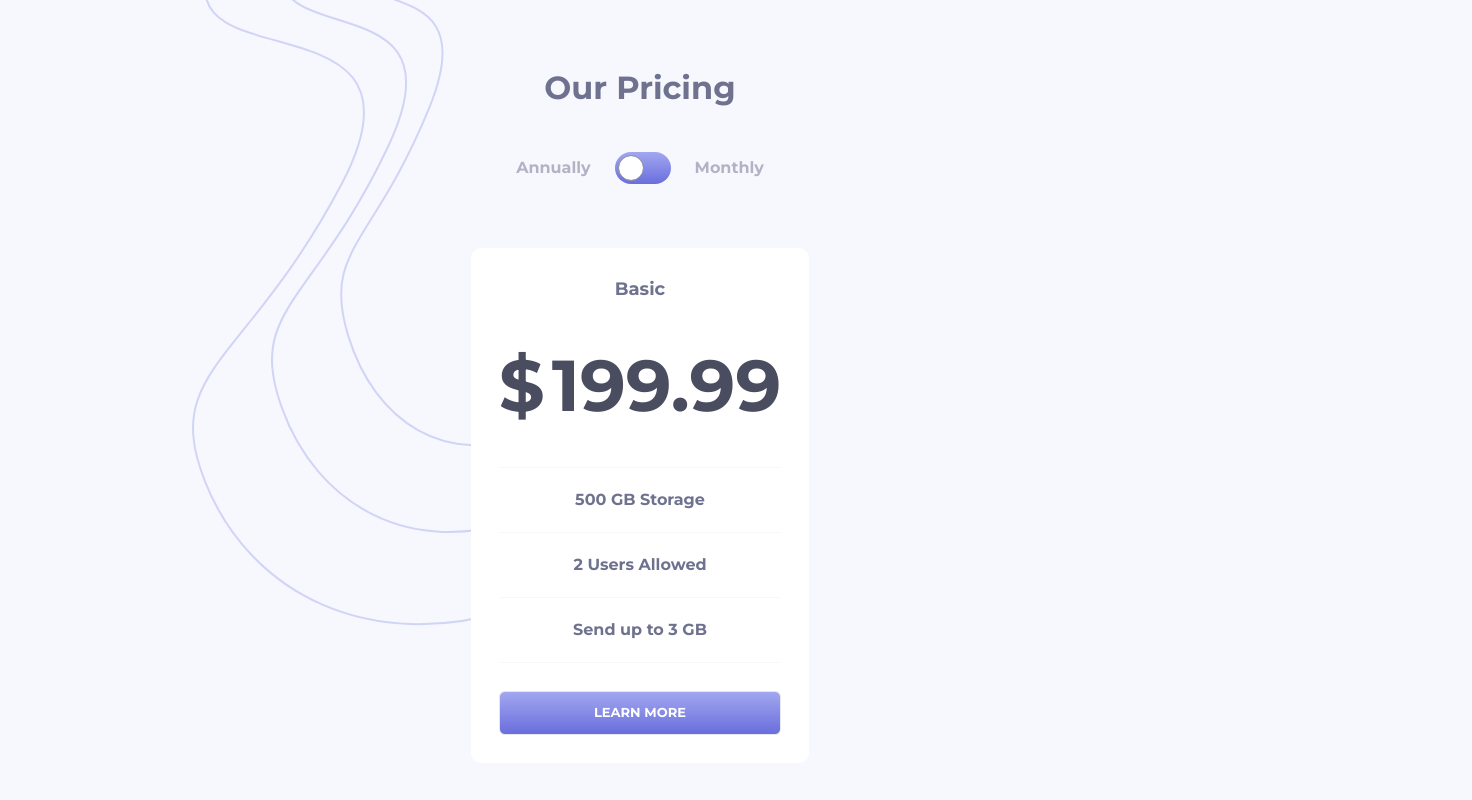
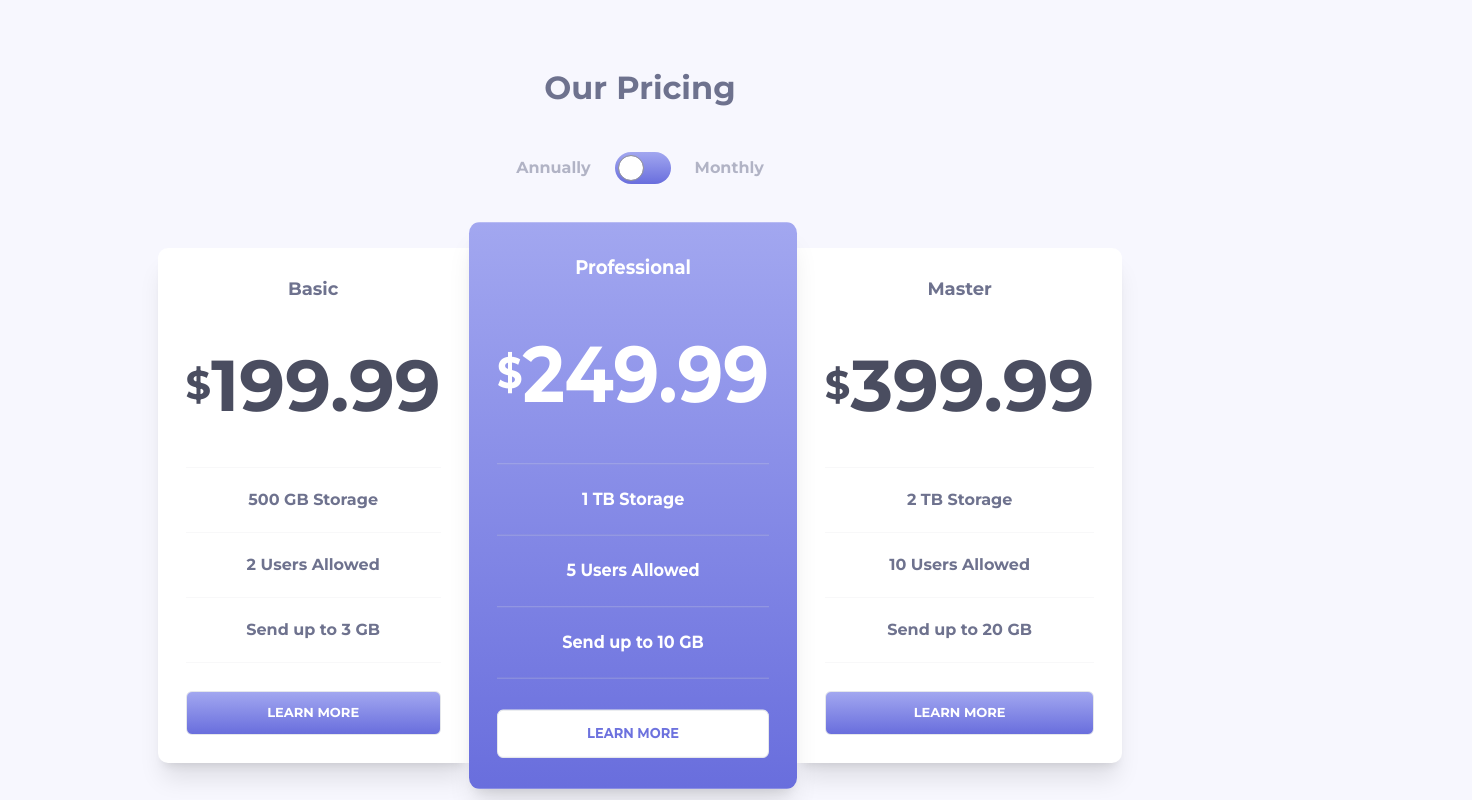
Before and after one commit to DevTruce/pricing-component, a React (Create React App) app: page / in a window 1280 px wide. Shown: the top 800 px of the page, 1472 px wide, since content can reach past the window. Built offline with nearby package versions, Linux system fonts and the light colour scheme.

Commit message:
built desktop view

```diff
--- a/src/components/App.js
+++ b/src/components/App.js
@@ -1,34 +1,19 @@
-import Background from "./Background";
-import Card from "./Card";
+import { useState } from "react";
+
+import CardList from "./CardList";
 import Header from "./Header";
 
 export default function App() {
+  const [annualBilling, setAnnualBilling] = useState(false);
+
   return (
     <>
-      <Background />
-      <main className="container flex flex-col mx-auto justify-center items-center">
-        <Header />
-        <Card
-          tier="Basic"
-          cost="199.99"
-          feature1="500 GB Storage"
-          feature2="2 Users Allowed"
-          feature3="Send up to 3 GB"
+      <main className="container flex flex-col mx-auto justify-center items-center pt-16 pb-16">
+        <Header
+          annualBilling={annualBilling}
+          setAnnualBilling={setAnnualBilling}
         />
-        <Card
-          tier="Professional"
-          cost="249.99"
-          feature1="1 TB Storage"
-          feature2="5 Users Allowed"
-          feature3="Send up to 10 GB"
-        />
-        <Card
-          tier="Master"
-          cost="399.99"
-          feature1="2 TB Storage"
-          feature2="10 Users Allowed"
-          feature3="Send up to 20 GB"
-        />
+        <CardList annualBilling={annualBilling} />
       </main>
     </>
   );
--- a/src/components/Background.js
+++ /dev/null
@@ -1,5 +0,0 @@
-export default function Background() {
-  return (
-    <div className="-mt-6 bg-topImage bg-no-repeat h-screen w-screen absolute -right-48 -top-2 -z-50"></div>
-  );
-}
--- a/src/components/Card.js
+++ b/src/components/Card.js
@@ -1,51 +1,54 @@
-import { useState } from "react";
-
-export default function Card({ tier, cost, feature1, feature2, feature3 }) {
-  const [activeCard, setActiveCard] = useState(false);
-
+export default function Card({ card, annualBilling }) {
   function handleActiveCard() {
-    setActiveCard(tier);
+    console.log(card);
   }
 
   return (
     <div
       onClick={handleActiveCard}
-      className={`flex flex-col rounded-[0.625rem] text-center mt-16 p-7 ${
-        activeCard ? "bg-purpleGradient" : "bg-white"
-      }`}
+      className={`flex flex-col rounded-[0.625rem] text-center mb-8 p-7 overflow-hidden shadow-xl ${
+        card.bestValue ? "bg-purpleGradient" : "bg-white"
+      } ${card.tier === "Basic" && "lg:rounded-r-none"} ${
+        card.tier === "Master" && "lg:rounded-l-none"
+      } ${card.tier === "Professional" && "lg:scale-y-110"}`}
     >
       <h2
         className={`font-bold text-[1.125rem] mb-7 ${
-          activeCard ? "text-white" : "text-lightGray"
+          card.bestValue ? "text-white" : "text-lightGray"
         }`}
       >
-        {tier}
+        {card.tier}
       </h2>
       <h3
         className={` font-bold text-[4.5rem] ${
-          activeCard ? "text-white" : "text-darkGray"
+          card.bestValue ? "text-white" : "text-darkGray"
         }`}
       >
-        $<span className="pl-[0.438rem]">{cost}</span>
+        <div className="flex flex-row items-center">
+          <span className="text-[2.5rem]">$</span>
+          <span className="">
+            {!annualBilling ? card.yearlyCost : card.monthlyCost}
+          </span>
+        </div>
       </h3>
 
       <ul
         className={`flex flex-col gap-5 font-bold mt-7 mb-7 ${
-          activeCard ? "text-white" : "text-lightGray"
+          card.bestValue ? "text-white" : "text-lightGray"
         }`}
       >
-        <hr className={activeCard ? "hr-dark" : "hr-light"}></hr>
-        <li>{feature1}</li>
-        <hr className={activeCard ? "hr-dark" : "hr-light"}></hr>
-        <li>{feature2}</li>
-        <hr className={activeCard ? "hr-dark" : "hr-light"}></hr>
-        <li>{feature3}</li>
-        <hr className={activeCard ? "hr-dark" : "hr-light"}></hr>
+        <hr className={card.bestValue ? "hr-dark" : "hr-light"}></hr>
+        <li>{card.feature1}</li>
+        <hr className={card.bestValue ? "hr-dark" : "hr-light"}></hr>
+        <li>{card.feature2}</li>
+        <hr className={card.bestValue ? "hr-dark" : "hr-light"}></hr>
+        <li>{card.feature3}</li>
+        <hr className={card.bestValue ? "hr-dark" : "hr-light"}></hr>
       </ul>
 
       <button
-        className={`rounded-md py-[0.7rem] font-bold border text-[0.813rem] w-full hover:bg-transparent hover:bg-none ${
-          activeCard
+        className={`rounded-md py-[0.7rem] font-bold border text-[0.813rem] w-full hover:bg-transparent hover:bg-none transition-all duration-300 ${
+          card.bestValue
             ? "bg-white text-blue hover:text-white hover:border-white"
             : "bg-purpleGradient text-white hover:text-blue hover:border-blue "
         }`}
--- /dev/null
+++ b/src/components/CardList.js
@@ -0,0 +1,40 @@
+import Card from "./Card";
+
+export default function CardList({ annualBilling }) {
+  const cards = [
+    {
+      tier: "Basic",
+      monthlyCost: 19.99,
+      yearlyCost: 199.99,
+      feature1: "500 GB Storage",
+      feature2: "2 Users Allowed",
+      feature3: "Send up to 3 GB",
+      bestValue: false,
+    },
+    {
+      tier: "Professional",
+      monthlyCost: 24.99,
+      yearlyCost: 249.99,
+      feature1: "1 TB Storage",
+      feature2: "5 Users Allowed",
+      feature3: "Send up to 10 GB",
+      bestValue: true,
+    },
+    {
+      tier: "Master",
+      monthlyCost: 39.99,
+      yearlyCost: 399.99,
+      feature1: "2 TB Storage",
+      feature2: "10 Users Allowed",
+      feature3: "Send up to 20 GB",
+      bestValue: false,
+    },
+  ];
+  return (
+    <div className=" flex flex-col lg:flex-row mt-16 xl:mt-24">
+      <Card card={cards[0]} annualBilling={annualBilling} />
+      <Card card={cards[1]} annualBilling={annualBilling} />
+      <Card card={cards[2]} annualBilling={annualBilling} />
+    </div>
+  );
+}
--- a/src/components/Header.js
+++ b/src/components/Header.js
@@ -1,20 +1,27 @@
-import { useState } from "react";
-
-export default function Header() {
-  const [annualBilling, setAnnualBilling] = useState(false);
-
+export default function Header({ annualBilling, setAnnualBilling }) {
   function handleBillingToggle() {
     setAnnualBilling(cur => !cur);
   }
 
+  function handleBillingSelect(e) {
+    const value = e.target.innerHTML;
+    if (value === "Annually") setAnnualBilling(false);
+    if (value === "Monthly") setAnnualBilling(true);
+  }
+
   return (
     <header className=" container flex flex-col gap-10">
-      <h1 className="text-[2rem] font-bold text-lightGray text-center mt-16">
+      <h1 className="text-[2rem] font-bold text-lightGray text-center ">
         Our Pricing
       </h1>
 
       <div className=" flex flex-row items-center mx-auto gap-6">
-        <span className="text-lightGray font-bold opacity-50">Annually</span>
+        <span
+          onClick={e => handleBillingSelect(e)}
+          className="text-lightGray font-bold opacity-50 cursor-pointer"
+        >
+          Annually
+        </span>
 
         <div
           onClick={handleBillingToggle}
@@ -22,7 +29,12 @@ export default function Header() {
           className={`toggle`}
         ></div>
 
-        <span className="text-lightGray font-bold opacity-50">Monthly</span>
+        <span
+          onClick={e => handleBillingSelect(e)}
+          className="text-lightGray font-bold opacity-50 cursor-pointer"
+        >
+          Monthly
+        </span>
       </div>
     </header>
   );
--- a/src/index.css
+++ b/src/index.css
@@ -8,7 +8,7 @@ body {
 }
 
 .toggle {
-  @apply relative w-14 h-8 rounded-full bg-purpleGradient transition-all duration-300;
+  @apply relative w-14 h-8 rounded-full bg-purpleGradient transition-all duration-300 cursor-pointer;
 }
 
 .toggle:hover {
```
